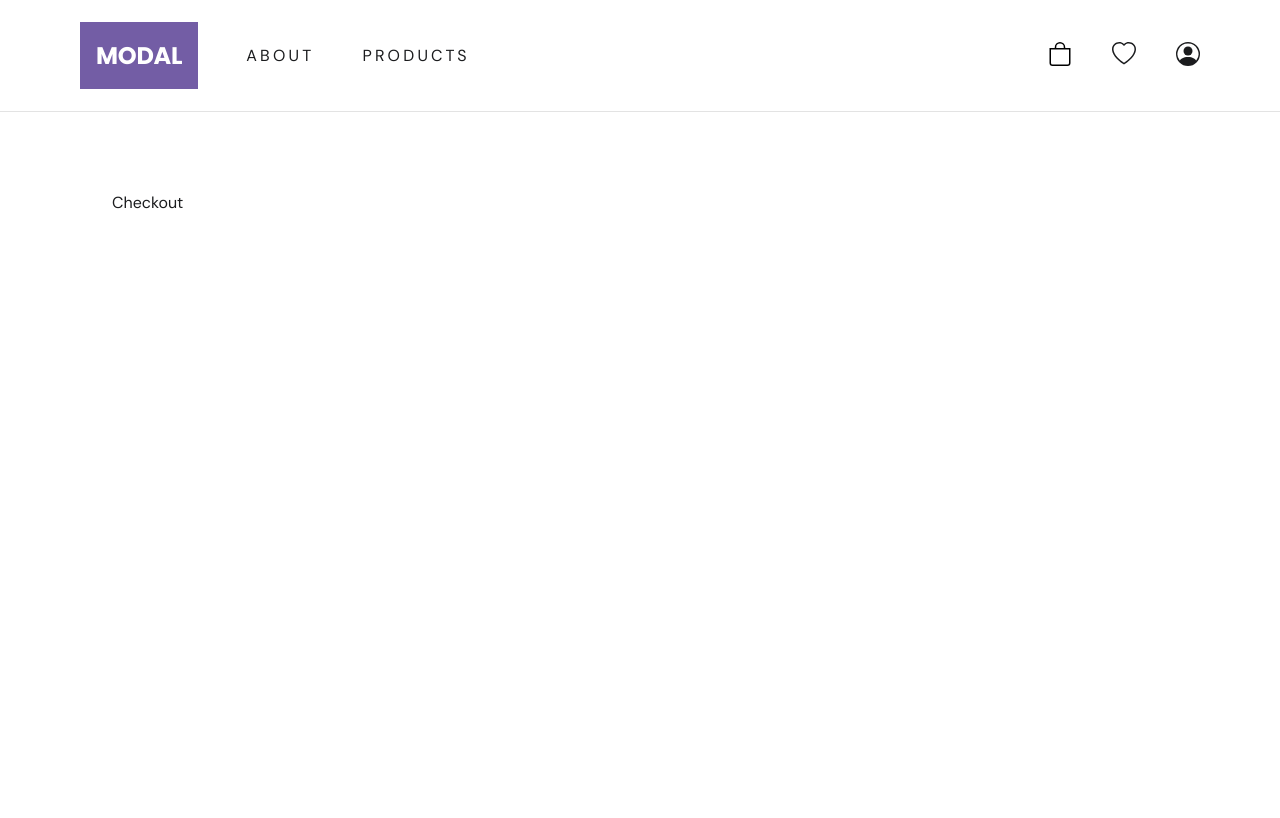
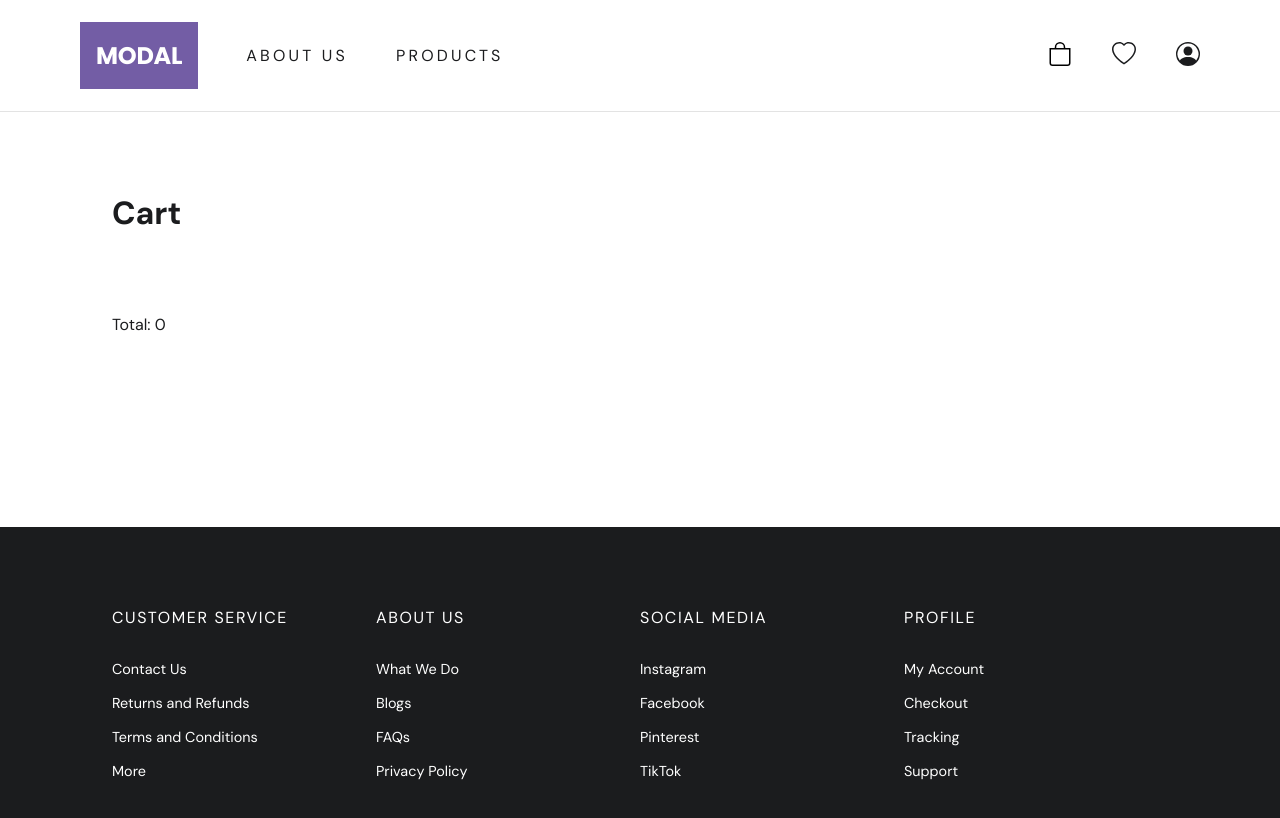
Before and after one commit to tomchaweb/ecommerce, a React (Vite) app: page /checkout in a window 1280 px wide. Shown: the top 818 px of the page. Built offline with nearby package versions, Linux system fonts and the light colour scheme.

Commit message:
work on checkout page

```diff
--- /dev/null
+++ b/src/components/CheckoutItem.jsx
@@ -0,0 +1,14 @@
+export default function CheckoutItem({ id, name, price, img, quantity }) {
+  return (
+    <div className="checkout-item-card">
+      <div className="checkout-item-left">
+        <img src={img}></img>
+        <h2>{name}</h2>
+      </div>
+      <div className="checkout-item-right">
+        <h4>{quantity}</h4>
+        <h3>{price}</h3>
+      </div>
+    </div>
+  );
+}
--- a/src/components/Header.jsx
+++ b/src/components/Header.jsx
@@ -42,7 +42,7 @@ export default function Header() {
           <NavLink to="/">
             <h1>Modal</h1>
           </NavLink>
-          <NavLink to="/about">About</NavLink>
+          <NavLink to="/about">About Us</NavLink>
           <NavLink to="/products">Products</NavLink>
         </div>
         <ul>
--- a/src/pages/About.jsx
+++ b/src/pages/About.jsx
@@ -4,7 +4,7 @@ export default function About() {
   return (
     <>
       <div className="about">
-        <h1>About</h1>
+        <h1>About Us</h1>
         <p>some about text</p>
       </div>
       <Footer />
--- a/src/pages/Checkout.jsx
+++ b/src/pages/Checkout.jsx
@@ -1,8 +1,57 @@
-import { useContext, useState } from "react";
+import { useContext, useEffect, useState } from "react";
 import { CartContext } from "../App";
+import data from "../data";
+import CheckoutItem from "../components/CheckoutItem";
+import Footer from "../components/Footer";
 
 export default function Checkout() {
   const { cart, setCart } = useContext(CartContext);
+  const [cartItems, setCartItems] = useState([]);
 
-  return <div className="checkout">Checkout</div>;
+  let tempCartItems = [];
+
+  cart.forEach((cartItem) => {
+    let currentProduct = data.find((item) => item.id === cartItem.id);
+    tempCartItems.push({
+      id: currentProduct.id,
+      name: currentProduct.name,
+      price: currentProduct.price,
+      quantity: cartItem.quantity,
+      images: currentProduct.images,
+    });
+  });
+
+  useEffect(() => {
+    setCartItems(tempCartItems);
+  }, [cart]);
+
+  let totalCheckoutPrice = cartItems.reduce((total, item) => {
+    return total + item.price * item.quantity;
+  }, 0);
+
+  return (
+    <>
+      <div className="checkout">
+        <div className="checkout-items">
+          <h1>Cart</h1>
+          {cartItems.map((item) => {
+            return (
+              <CheckoutItem
+                key={item.id}
+                id={item.id}
+                name={item.name}
+                price={item.price}
+                img={item.images[0]}
+                quantity={item.quantity}
+              />
+            );
+          })}
+          <div className="checkout-total">
+            <span>Total: {totalCheckoutPrice}</span>
+          </div>
+        </div>
+      </div>
+      <Footer />
+    </>
+  );
 }
--- a/src/pages/Wishlist.jsx
+++ b/src/pages/Wishlist.jsx
@@ -5,6 +5,7 @@ import HeartBreakIcon from "../components/svg/HeartBreakIcon";
 import WishlistCard from "../components/WishListCard";
 import HeartFillIcon from "../components/svg/HeartFillIcon";
 import Footer from "../components/Footer";
+import ScrollToTop from "../components/ScrollToTop";
 
 export default function Wishlist() {
   const { wishlist, setWishlist } = useContext(WishlistContext);
@@ -26,6 +27,7 @@ export default function Wishlist() {
 
   return (
     <>
+      <ScrollToTop />
       <div className="wishlist">
         {wishlist.length > 0 ? (
           <>
--- a/src/styles.css
+++ b/src/styles.css
@@ -1113,6 +1113,38 @@ a{
 .checkout{
   padding: 5rem 7rem;
   margin-top: 7rem;
+  display: grid;
+  grid-template-columns: 2fr 1fr;
+}
+
+.checkout-items{
+  display: flex;
+  flex-direction: column;
+  justify-content: space-between;
+  gap: 5rem;
+}
+
+.checkout-item-card{
+  display: flex;
+  align-items: center;
+  justify-content: space-between;
+  gap: 5rem;
+}
+
+.checkout-item-card img{
+  height: 5rem;
+}
+
+.checkout-item-left{
+  display: flex;
+  align-items: center;
+  gap: 1rem;
+}
+
+.checkout-item-right{
+  display: flex;
+  align-items: center;
+  gap: 1rem;
 }
 
 /* FOOTER */
```
